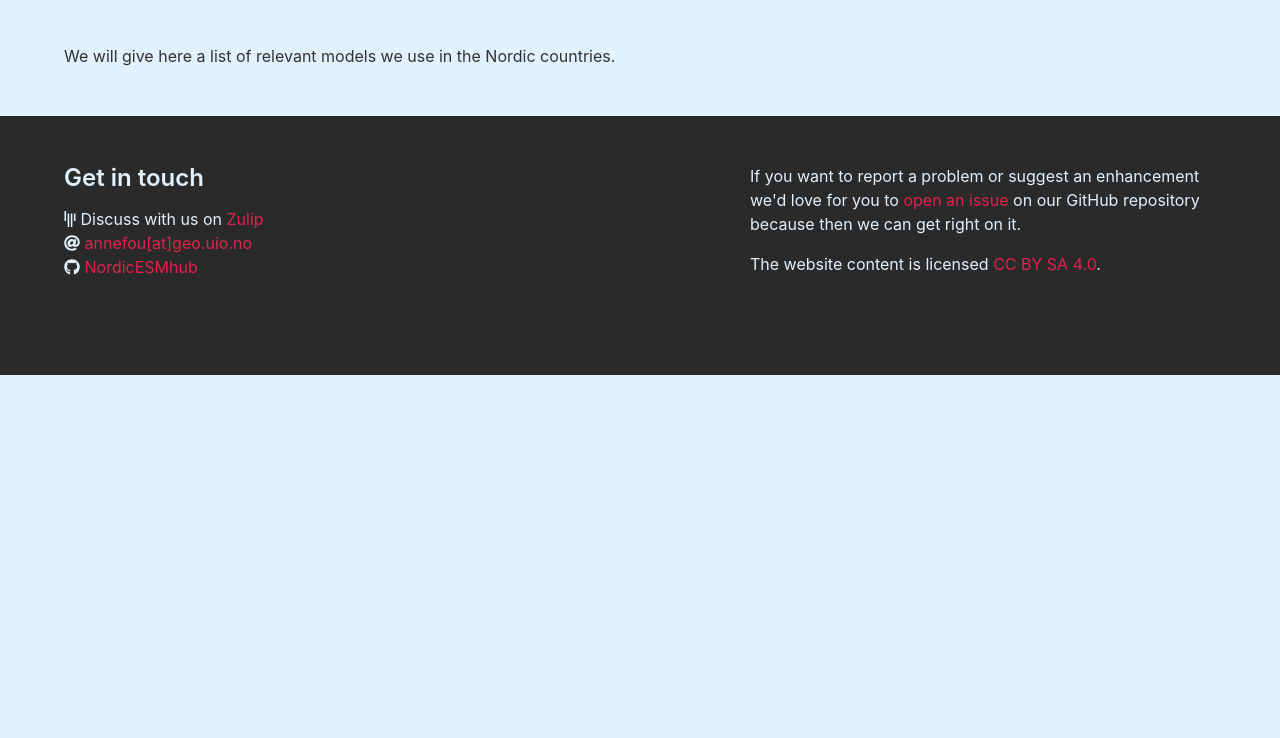
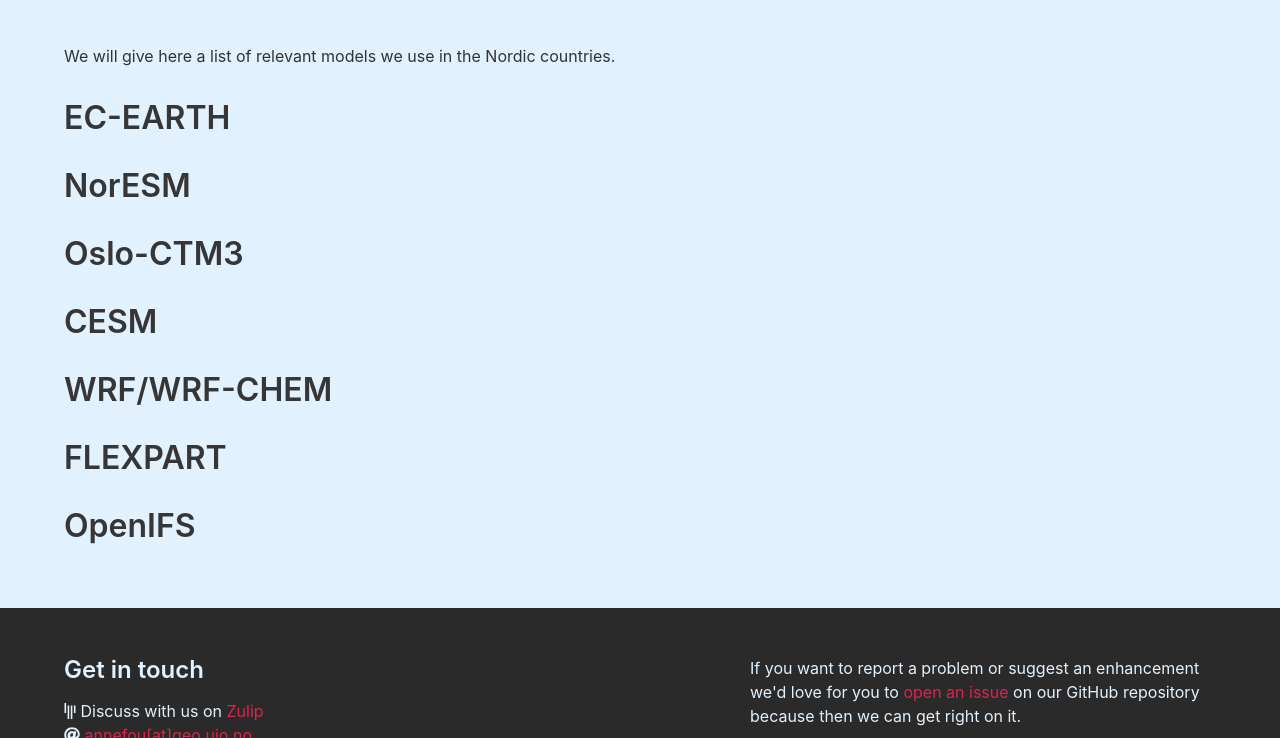
Before and after one commit to NordicESMhub/nordicesmhub.github.io, a Jekyll site: the page built from _documentation/models.md, in a window 1280 px wide and 900 px high, scrolled down 472 px, cut to the strip 162-900 px from the top of the window. Built offline with Jekyll 4.4.1, drawn with Linux system fonts in a browser that asks for light colours; nearby versions of some CDN libraries; before the commit the page ends 1009 px from its top, so only the background shows below that.

Commit message:
added list of models

```diff
--- a/_documentation/models.md
+++ b/_documentation/models.md
@@ -7,3 +7,18 @@ description: Earth System Models used in the Nordics
 
 
 We will give here a list of relevant models we use in the Nordic countries.
+
+
+# EC-EARTH
+
+# NorESM
+
+# Oslo-CTM3
+
+# CESM
+
+# WRF/WRF-CHEM
+
+# FLEXPART
+
+# OpenIFS
```
